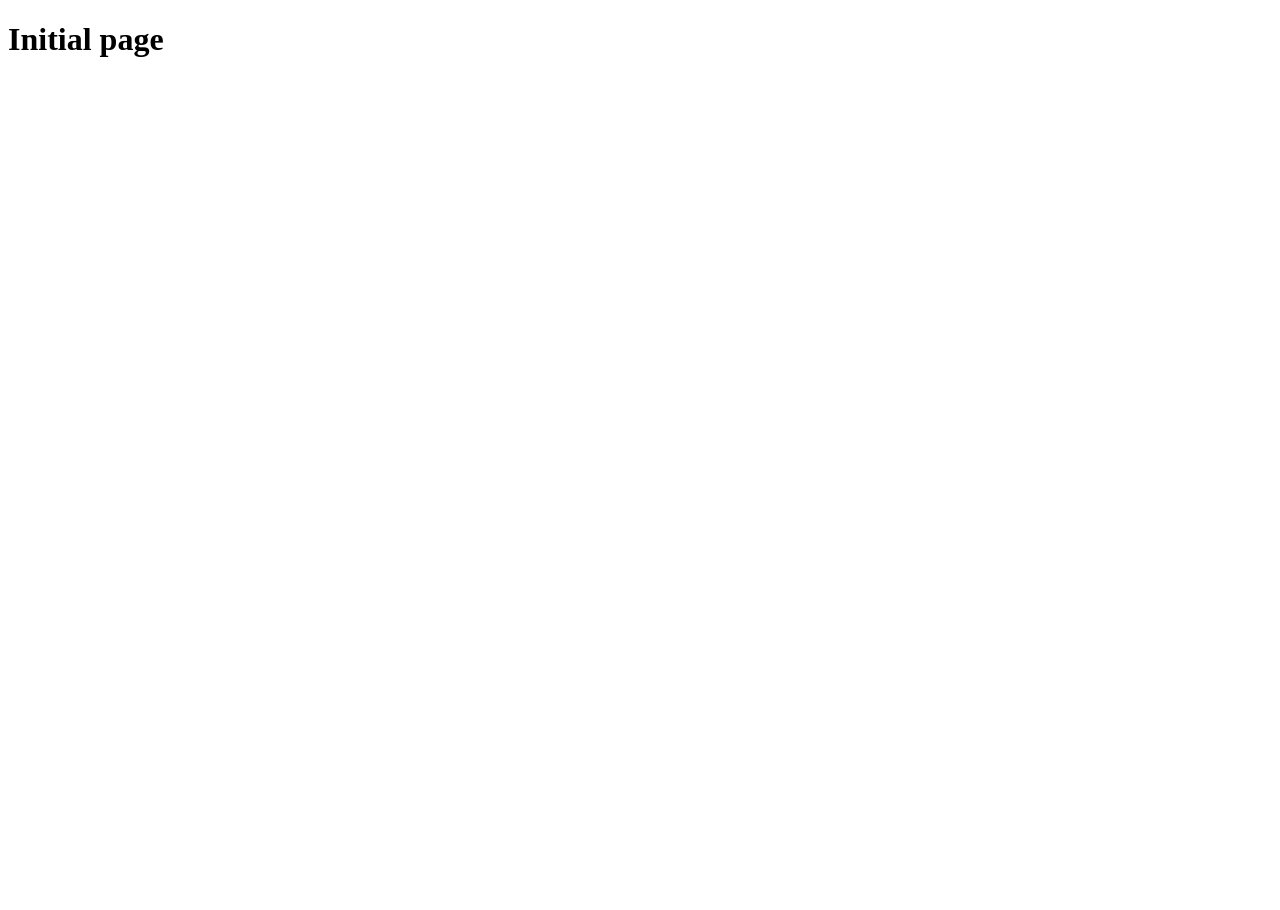
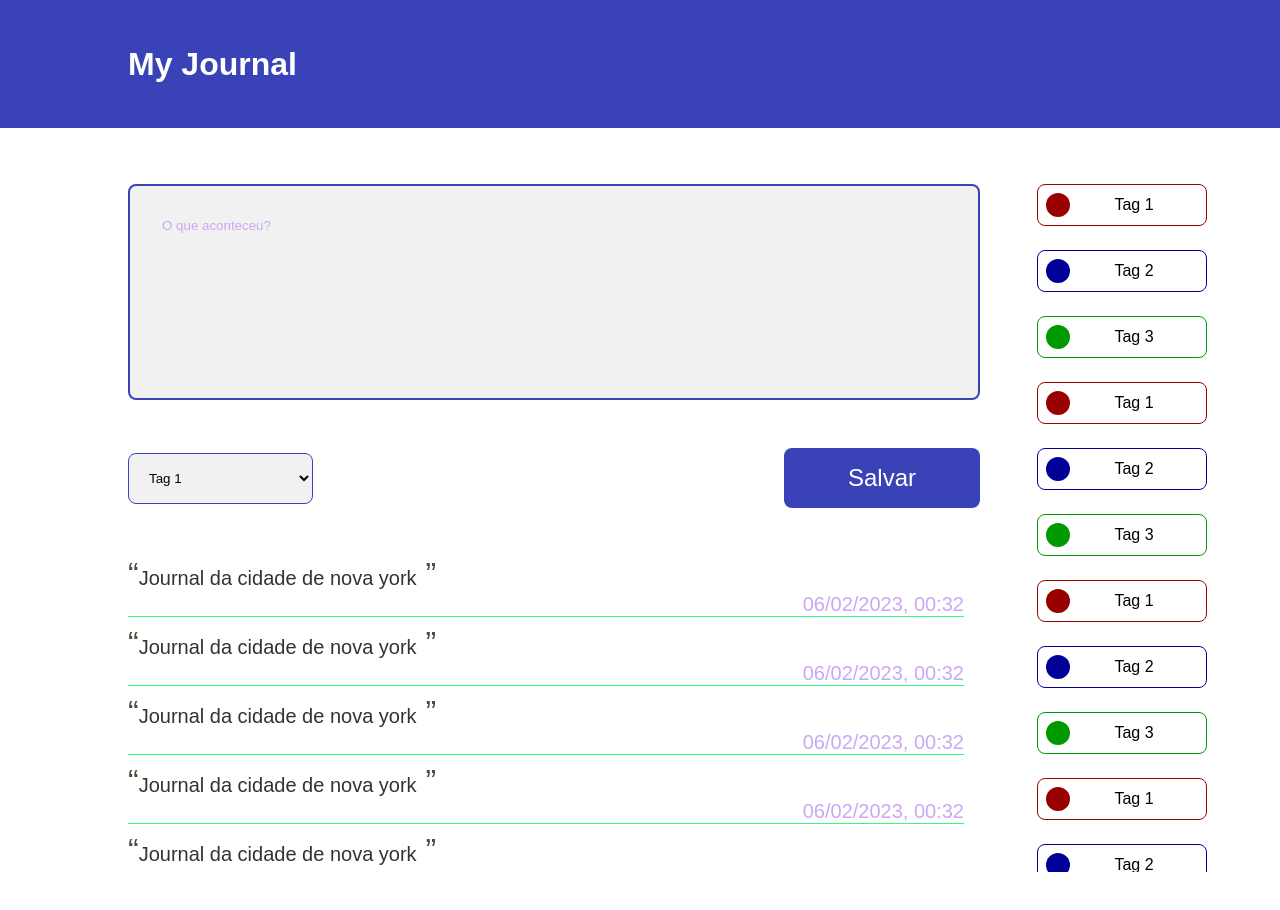
Before and after one commit to henrfarias/my-journal-web, a React (Vite) app: page / in a window 1280 px wide. Shown: the top 910 px of the page. Before the commit the page ends 800 px from the top, so only its background shows below. Built offline with nearby package versions, Linux system fonts and the light colour scheme.

Commit message:
feat: journal page
Signed-off-by: Henrique Farias <henrique.biasibetti@gmail.com>

```diff
--- a/src/App.tsx
+++ b/src/App.tsx
@@ -1,7 +1,7 @@
+import JournalPage from './pages/journal'
+
 function App() {
-  return <>
-    <h1>Initial page</h1>
-  </>
+  return <JournalPage />
 }
 
 export default App
--- /dev/null
+++ b/src/components/Header/index.tsx
@@ -0,0 +1,18 @@
+import React from 'react'
+import './style.css'
+
+interface HeaderProps {
+  title?: string
+}
+
+const Header: React.FC<HeaderProps> = ({ title }) => {
+  return (
+    <header id="header">
+      <h1>{title}</h1>
+    </header>
+  )
+}
+
+Header.defaultProps = { title: '' }
+
+export default Header
--- /dev/null
+++ b/src/components/Header/style.css
@@ -0,0 +1,13 @@
+#header {
+  display: flex;
+  align-items: center;
+  height: 100%;
+  max-height: 128px;
+  background-color: #3943B7;
+  color: #fff;
+}
+
+#header h1 {
+  font-size: 2rem;
+  margin-left: 128px;
+}
--- /dev/null
+++ b/src/index.css
@@ -0,0 +1,16 @@
+*, html, body {
+  margin: 0;
+  padding: 0;
+  box-sizing: border-box;
+  font-family: Arial, Helvetica, sans-serif;
+}
+
+html, body, #root {
+  height: 100vh;
+}
+
+.App {
+  display: flex;
+  flex-direction: column;
+  height: 100%;
+}
--- a/src/main.tsx
+++ b/src/main.tsx
@@ -1,6 +1,7 @@
 import React from 'react'
 import ReactDOM from 'react-dom/client'
 import App from './App'
+import './index.css'
 
 ReactDOM.createRoot(document.getElementById('root') as HTMLElement).render(
   <React.StrictMode>
--- /dev/null
+++ b/src/pages/journal/index.tsx
@@ -0,0 +1,65 @@
+import React, { useEffect, useState } from 'react';
+import Header from '../../components/Header';
+import { getUserMessages, getUserTags, Tag, UserMessage } from '../../services/user';
+import './style.css';
+
+function JournalPage() {
+  const [messages, setMessages] = useState<UserMessage[] | null>((null));
+  const [tags, setTags] = useState<Tag[] | null>((null));
+
+  useEffect(() => {
+    const messages = getUserMessages('userId');
+    const tags = getUserTags('userId');
+
+    messages.then((result) => setMessages(result));
+    tags.then((result) => setTags(result));
+  }, []);
+
+  return (
+    <>
+      <Header title='My Journal'/>
+      <div id='journal-wrapper'>
+        <div className='main-content'>
+          <textarea placeholder='O que aconteceu?'></textarea>
+
+          <div className='actions-wrapper'>
+            <select>
+              <option value="" disabled defaultChecked>selecione uma tag</option>
+              {!!tags && tags.map((tag) => <option value={tag.id}>{tag.name}</option>)}
+            </select>
+
+            <button>Salvar</button>
+          </div>
+
+          <div className='messages-wrapper'>
+            {!!messages && messages.map((message) => {
+              return (
+                <div className='message' style={{borderColor: message?.tag?.hexColor || '#000'}}>
+                  <span  className='text'>
+                    <span className='icon'>&#8220;</span>
+                    {message.body}
+                    <span  className='icon'> &#8221;</span>
+                  </span>
+
+                  <span className='time'>{new Date().toLocaleDateString('pt-BR', {
+                    hour:'numeric' ,
+                    minute: 'numeric',
+                  })}</span>
+                </div>
+              )})}
+          </div>
+        </div>
+        <div className='aside-content'>
+        {!!tags && tags.map((tag) =>
+          (<div className='tag' style={{borderColor: tag.hexColor}}>
+            <div className='circle' style={{backgroundColor: tag.hexColor}}></div>
+            <span>{tag.name}</span>
+          </div>)
+        )}
+        </div>
+      </div>
+    </>
+  );
+}
+
+export default JournalPage;
--- /dev/null
+++ b/src/pages/journal/style.css
@@ -0,0 +1,134 @@
+#journal-wrapper {
+  display: flex;
+  height: 100%;
+  padding: 56px 128px;
+  padding-right: 16px;
+  overflow: hidden;
+}
+
+#journal-wrapper  .main-content {
+  flex: 3;
+  display: flex;
+  flex-direction: column;
+}
+
+#journal-wrapper textarea {
+  width: 100%;
+  min-height: 216px;
+  resize: none;
+
+  background-color: #F1F1F1;
+  padding: 32px;
+  color: #CAA8F5;
+
+  border-radius: 8px;
+  border: 2px solid #3943B7;
+}
+
+#journal-wrapper textarea::placeholder {
+  color: #CAA8F5;
+  opacity: 1;
+}
+
+#journal-wrapper .main-content .actions-wrapper {
+  display: flex;
+  justify-content: space-between;
+  align-items: center;
+
+  margin-top: 48px;
+}
+
+
+#journal-wrapper .main-content .actions-wrapper select {
+  width: 100%;
+  min-width: 80px;
+  max-width: 185px;
+
+  padding: 16px;
+  border-radius: 8px;
+  border: 1px solid #3943B7;
+
+  background-color: #F1F1F1;
+}
+
+#journal-wrapper .main-content .actions-wrapper select option {
+  font-size: 1rem;
+}
+
+#journal-wrapper .main-content .actions-wrapper  button {
+  border: none;
+  background-color: #3943B7;
+  color: #FFF;
+  padding: 16px 64px;
+  border-radius: 8px;
+  font-size: 1.5rem;
+
+  cursor: pointer;
+}
+
+#journal-wrapper .main-content .messages-wrapper {
+  margin-top: 48px;
+  overflow-y: auto;
+  padding-right: 16px;
+}
+
+#journal-wrapper .main-content .messages-wrapper .message {
+  display: flex;
+  flex-direction: column;
+  border-bottom: 1px solid #000;
+}
+
+#journal-wrapper .main-content .messages-wrapper .message:not(:first-child) {
+  margin-top: 8px;
+}
+
+#journal-wrapper .main-content .messages-wrapper .message .text {
+  color: #333333;
+  font-size: 1.25rem;
+}
+
+#journal-wrapper .main-content .messages-wrapper .message .text .icon {
+  color: #544B3D;
+  font-size: 2rem;
+}
+
+#journal-wrapper .main-content .messages-wrapper .message .time {
+  margin-left: auto;
+  font-size: 1.25rem;
+  color: #CAA8F5;
+}
+
+#journal-wrapper .aside-content {
+  display: flex;
+  flex-direction: column;
+  align-items: center;
+  flex: 1;
+  overflow-y: auto;
+  height: 100%;
+}
+
+#journal-wrapper .aside-content .tag {
+  display: flex;
+  align-items: center;
+  justify-content: center;
+  width: 60%;
+  border: 1px solid #000;
+  border-radius: 8px;
+  padding: 8px;
+}
+
+#journal-wrapper .aside-content .tag:not(:first-child) {
+  margin-top: 24px;
+}
+
+#journal-wrapper .aside-content .tag span {
+  margin: auto
+}
+
+#journal-wrapper .aside-content .tag .circle {
+ width: 24px;
+ height: 24px;
+ border-radius: 100%;
+
+ flex-shrink: 0;
+}
--- /dev/null
+++ b/src/services/user/index.tsx
@@ -0,0 +1,102 @@
+export interface Tag {
+  id: string;
+  name: string;
+  authorId: string;
+  hexColor: string;
+  createdAt: Date;
+  updatedAt: Date;
+}
+
+export interface UserMessage {
+  id: string;
+  body: string;
+  authorId: string;
+  tagId?: string;
+  attachmentId?: string;
+  createdAt: Date;
+  updatedAt: Date;
+  tag: Tag;
+}
+
+export const getUserMessages = async (userId: string): Promise<UserMessage[]> => {
+  return [
+    {
+      authorId: "authorId",
+      body: "Journal da cidade de nova york",
+      createdAt: new Date(),
+      updatedAt: new Date(),
+      id: 'messageId',
+      attachmentId: "attachmentId",
+      tagId: "tagId",
+      tag: { hexColor: '#32FA89', authorId:"authorId", createdAt: new Date(), updatedAt: new Date(), id: "tagId", name: "triste" }
+    },
+    {
+      authorId: "authorId",
+      body: "Journal da cidade de nova york",
+      createdAt: new Date(),
+      updatedAt: new Date(),
+      id: 'messageId',
+      attachmentId: "attachmentId",
+      tagId: "tagId",
+      tag: { hexColor: '#32FA89', authorId:"authorId", createdAt: new Date(), updatedAt: new Date(), id: "tagId", name: "triste" }
+    },
+    {
+      authorId: "authorId",
+      body: "Journal da cidade de nova york",
+      createdAt: new Date(),
+      updatedAt: new Date(),
+      id: 'messageId',
+      attachmentId: "attachmentId",
+      tagId: "tagId",
+      tag: { hexColor: '#32FA89', authorId:"authorId", createdAt: new Date(), updatedAt: new Date(), id: "tagId", name: "triste" }
+    },
+    {
+      authorId: "authorId",
+      body: "Journal da cidade de nova york",
+      createdAt: new Date(),
+      updatedAt: new Date(),
+      id: 'messageId',
+      attachmentId: "attachmentId",
+      tagId: "tagId",
+      tag: { hexColor: '#32FA89', authorId:"authorId", createdAt: new Date(), updatedAt: new Date(), id: "tagId", name: "triste" }
+    },
+    {
+      authorId: "authorId",
+      body: "Journal da cidade de nova york",
+      createdAt: new Date(),
+      updatedAt: new Date(),
+      id: 'messageId',
+      attachmentId: "attachmentId",
+      tagId: "tagId",
+      tag: { hexColor: '#32FA89', authorId:"authorId", createdAt: new Date(), updatedAt: new Date(), id: "tagId", name: "triste" }
+    },
+    {
+      authorId: "authorId",
+      body: "Journal da cidade de nova york",
+      createdAt: new Date(),
+      updatedAt: new Date(),
+      id: 'messageId',
+      attachmentId: "attachmentId",
+      tagId: "tagId",
+      tag: { hexColor: '#32FA89', authorId:"authorId", createdAt: new Date(), updatedAt: new Date(), id: "tagId", name: "triste" }
+    }
+  ];
+}
+
+export const getUserTags = async (userId: string): Promise<Tag[]> => {
+  return [
+    {authorId: "authorId", name: "Tag 1", createdAt: new Date(), updatedAt: new Date(), hexColor: "#990000", id: "id"},
+    {authorId: "authorId", name: "Tag 2", createdAt: new Date(), updatedAt: new Date(), hexColor: "#000099", id: "id"},
+    {authorId: "authorId", name: "Tag 3", createdAt: new Date(), updatedAt: new Date(), hexColor: "#009900", id: "id"},
+    {authorId: "authorId", name: "Tag 1", createdAt: new Date(), updatedAt: new Date(), hexColor: "#990000", id: "id"},
+    {authorId: "authorId", name: "Tag 2", createdAt: new Date(), updatedAt: new Date(), hexColor: "#000099", id: "id"},
+    {authorId: "authorId", name: "Tag 3", createdAt: new Date(), updatedAt: new Date(), hexColor: "#009900", id: "id"},
+    {authorId: "authorId", name: "Tag 1", createdAt: new Date(), updatedAt: new Date(), hexColor: "#990000", id: "id"},
+    {authorId: "authorId", name: "Tag 2", createdAt: new Date(), updatedAt: new Date(), hexColor: "#000099", id: "id"},
+    {authorId: "authorId", name: "Tag 3", createdAt: new Date(), updatedAt: new Date(), hexColor: "#009900", id: "id"},
+    {authorId: "authorId", name: "Tag 1", createdAt: new Date(), updatedAt: new Date(), hexColor: "#990000", id: "id"},
+    {authorId: "authorId", name: "Tag 2", createdAt: new Date(), updatedAt: new Date(), hexColor: "#000099", id: "id"},
+    {authorId: "authorId", name: "Tag 3", createdAt: new Date(), updatedAt: new Date(), hexColor: "#009900", id: "id"},
+
+  ]
+}
```
